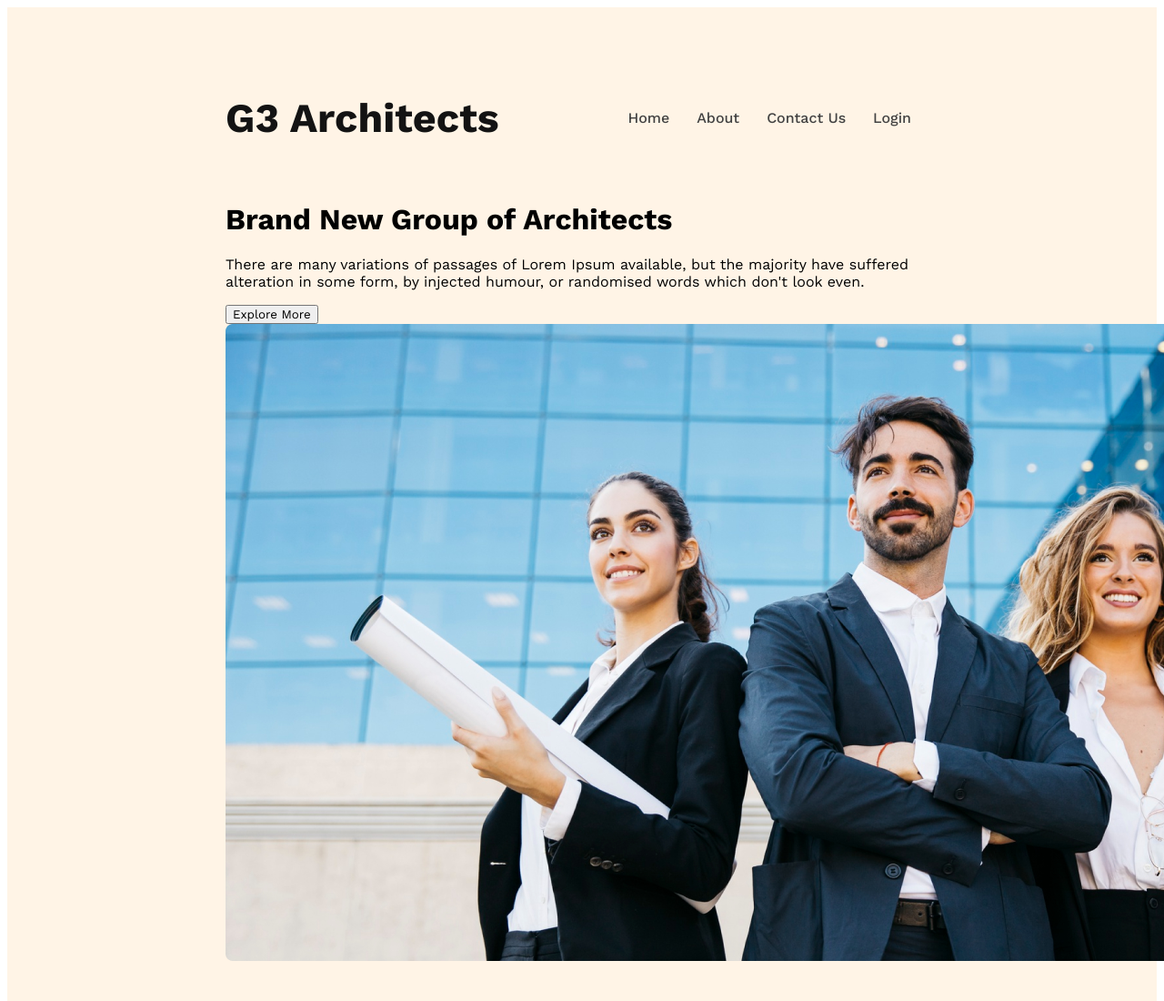
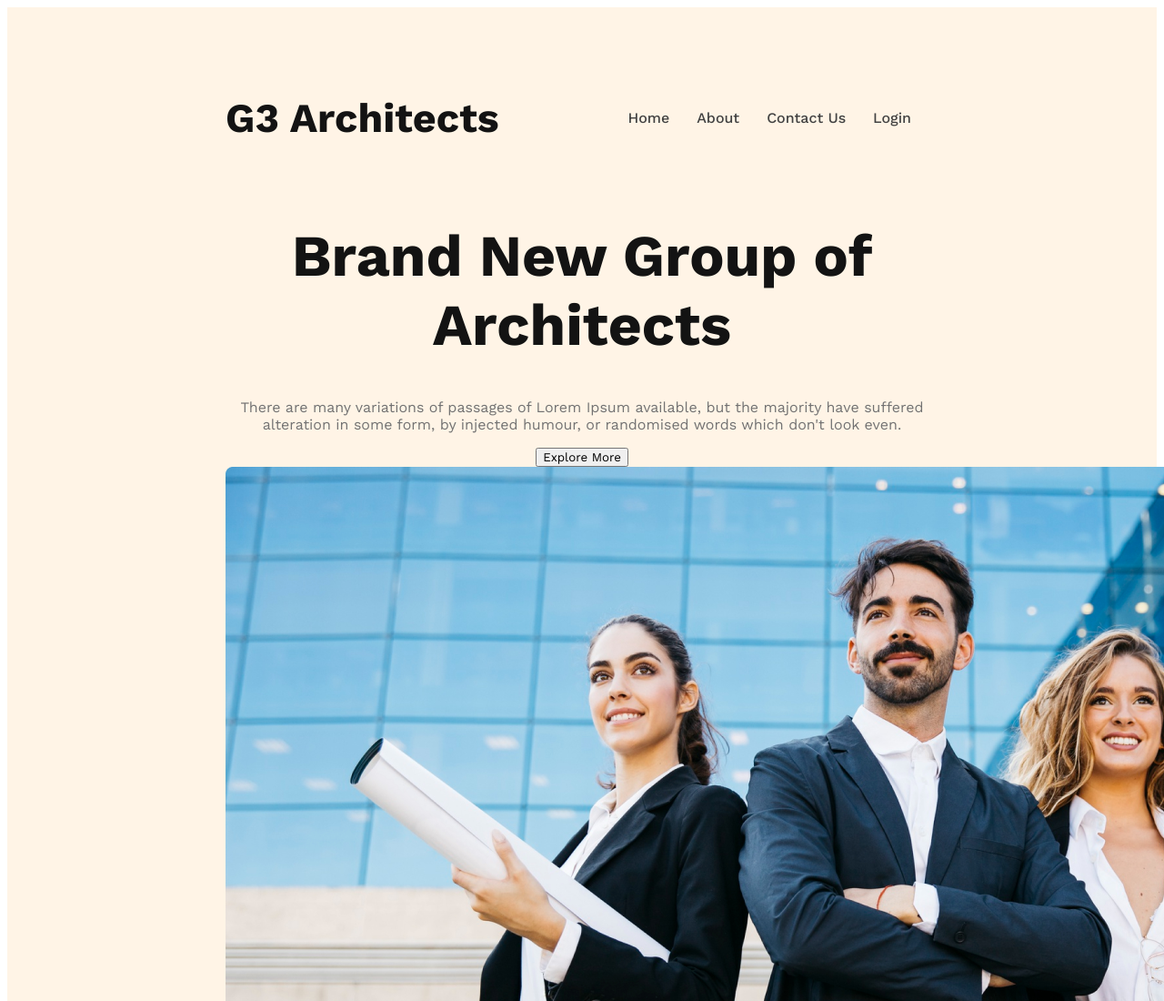
Before and after one commit to saiful797/g3-architects-website, a plain HTML site: page index.html in a window 1280 px wide. Shown: the top 1100 px of the page at 91% size. Drawn offline with nearby package versions, Linux system fonts and the light colour scheme.

Commit message:
banner content added

```diff
--- a/index.html
+++ b/index.html
@@ -20,8 +20,8 @@
         </nav>
 
         <div class="banner">
-            <h1 class="banner-title">Brand New Group of Architects </h1>
             <div class="banner-content">
+                <h1 class="banner-title">Brand New Group of Architects </h1>
                 <p class="banner-description">
                     There are many variations of passages of Lorem Ipsum available, but the majority have suffered alteration in some form, by injected humour, or randomised words which don't look even.
                 </p>
--- a/styles/architect.css
+++ b/styles/architect.css
@@ -1,8 +1,12 @@
 /* Work sans font from google font */
 @import url('https://fonts.googleapis.com/css2?family=Inter:wght@700&family=Merriweather:wght@900&family=Work+Sans:wght@300;400;500;600;700;800&display=swap');
 
+/* Shared style */
 *{
     font-family: 'Work Sans', sans-serif;
+}
+.btn-primary{
+
 }
 
 /* Header section style */
@@ -38,3 +42,19 @@ nav li a{
     text-decoration: none;
     color: #424242;
 }
+/* banner style */
+.banner-content{
+    max-width: 800px;
+    text-align: center;
+    margin: 0 auto;
+}
+.banner-title{
+    font-size: 4rem;/*   4rem=4*16=64  */
+    font-weight:700 ;
+    color: #131313;
+}
+.banner-description{
+    color: #727272;
+    font-weight: 400;
+    font-size: 1rem;
+}
```
